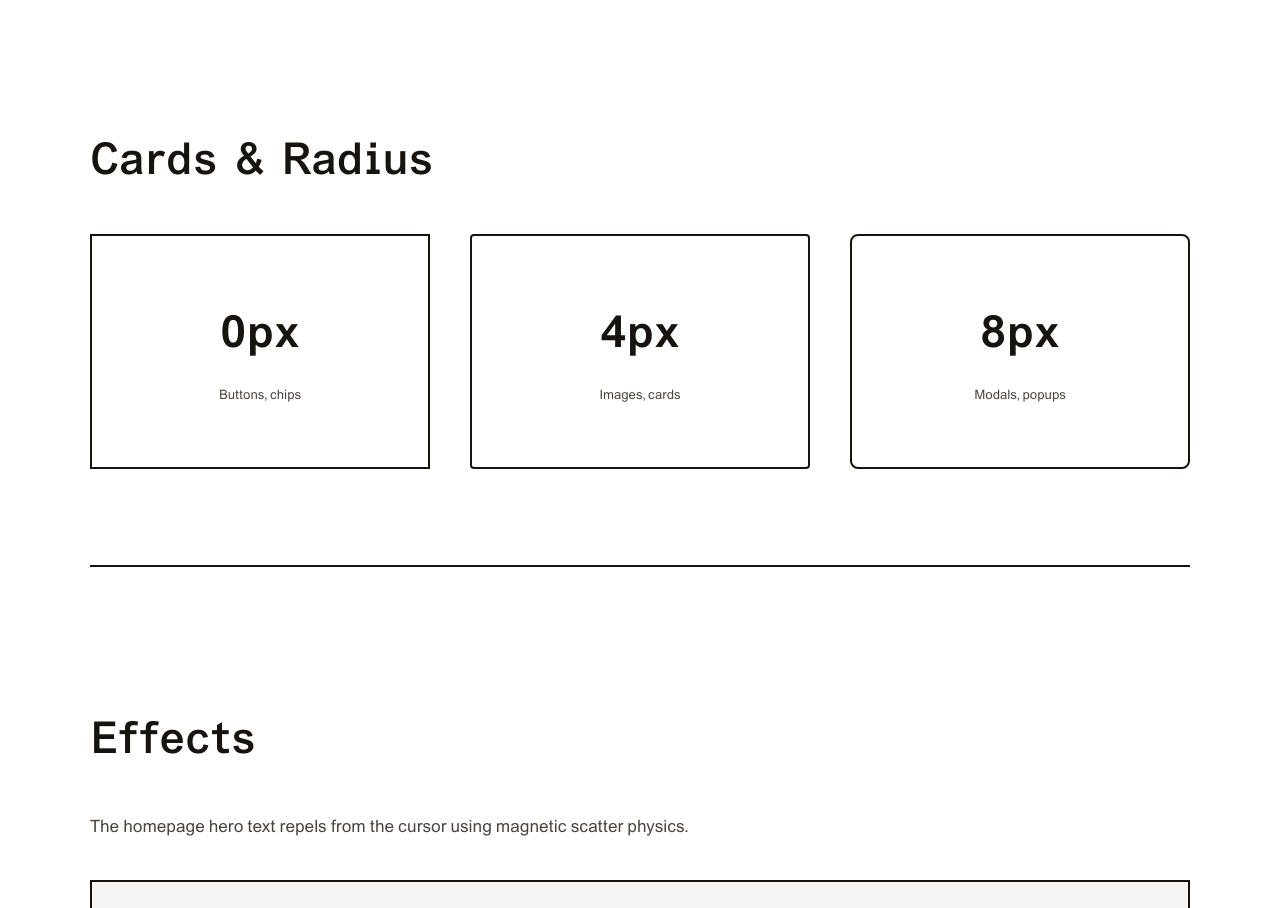
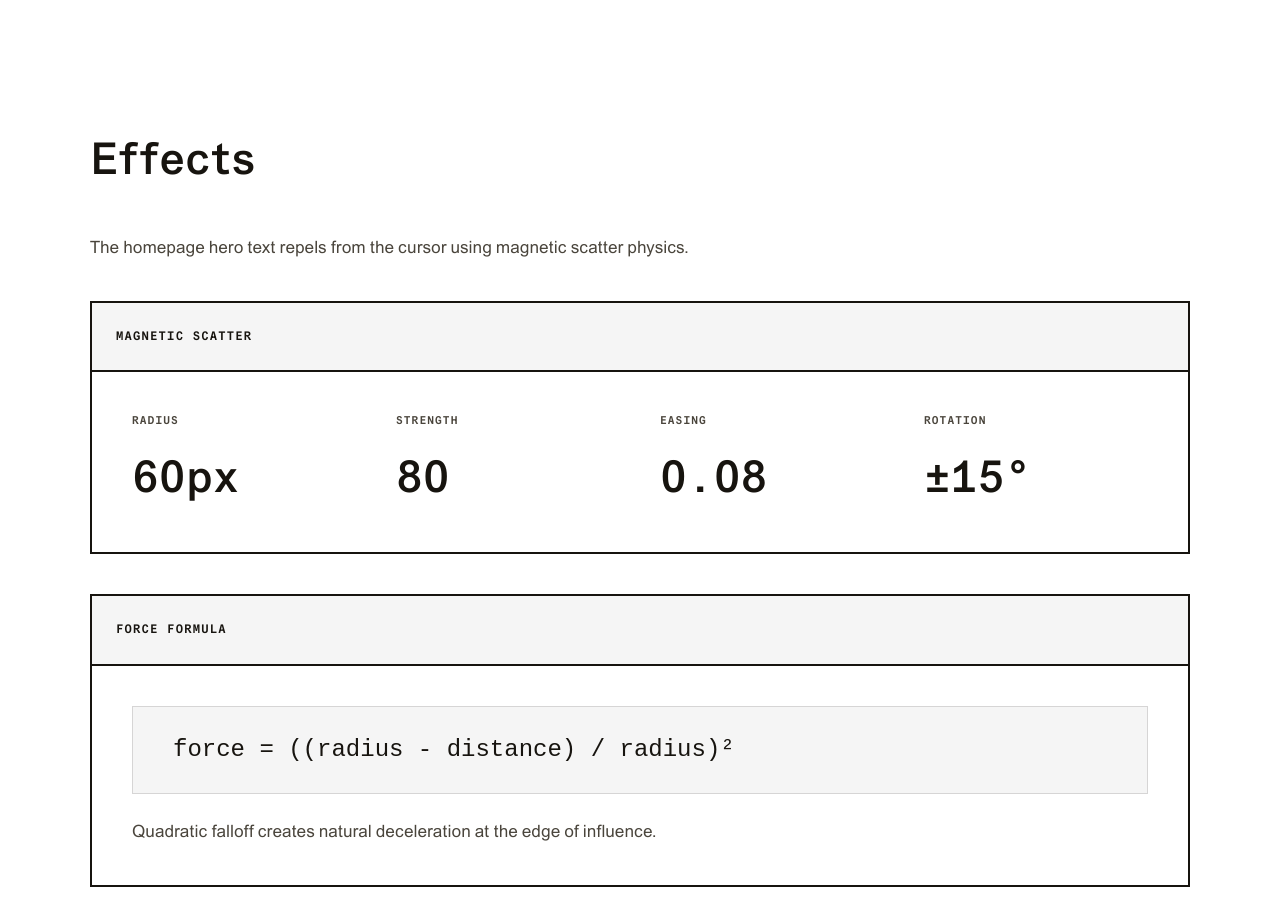
Before and after one commit to zellaships/zella-nextjs, a Next.js app: page /colophon in a window 1280 px wide. Shown: the part 4620-5528 px from the top of the page. Built offline with nearby package versions, Linux system fonts and the light colour scheme.

Commit message:
Remove Cards & Radius section - not adding value

```diff
--- a/app/colophon/page.tsx
+++ b/app/colophon/page.tsx
@@ -229,25 +229,6 @@ export default function ColophonPage() {
           <LiveGrid />
         </section>
 
-        {/* Cards & Radius */}
-        <section className="col-section">
-          <h2 className="col-heading">Cards & Radius</h2>
-          <div className="radius-demo">
-            <div className="radius-card radius-none">
-              <span className="radius-label">0px</span>
-              <span className="radius-use">Buttons, chips</span>
-            </div>
-            <div className="radius-card radius-small">
-              <span className="radius-label">4px</span>
-              <span className="radius-use">Images, cards</span>
-            </div>
-            <div className="radius-card radius-medium">
-              <span className="radius-label">8px</span>
-              <span className="radius-use">Modals, popups</span>
-            </div>
-          </div>
-        </section>
-
         {/* Effects */}
         <section className="col-section">
           <h2 className="col-heading">Effects</h2>
```
